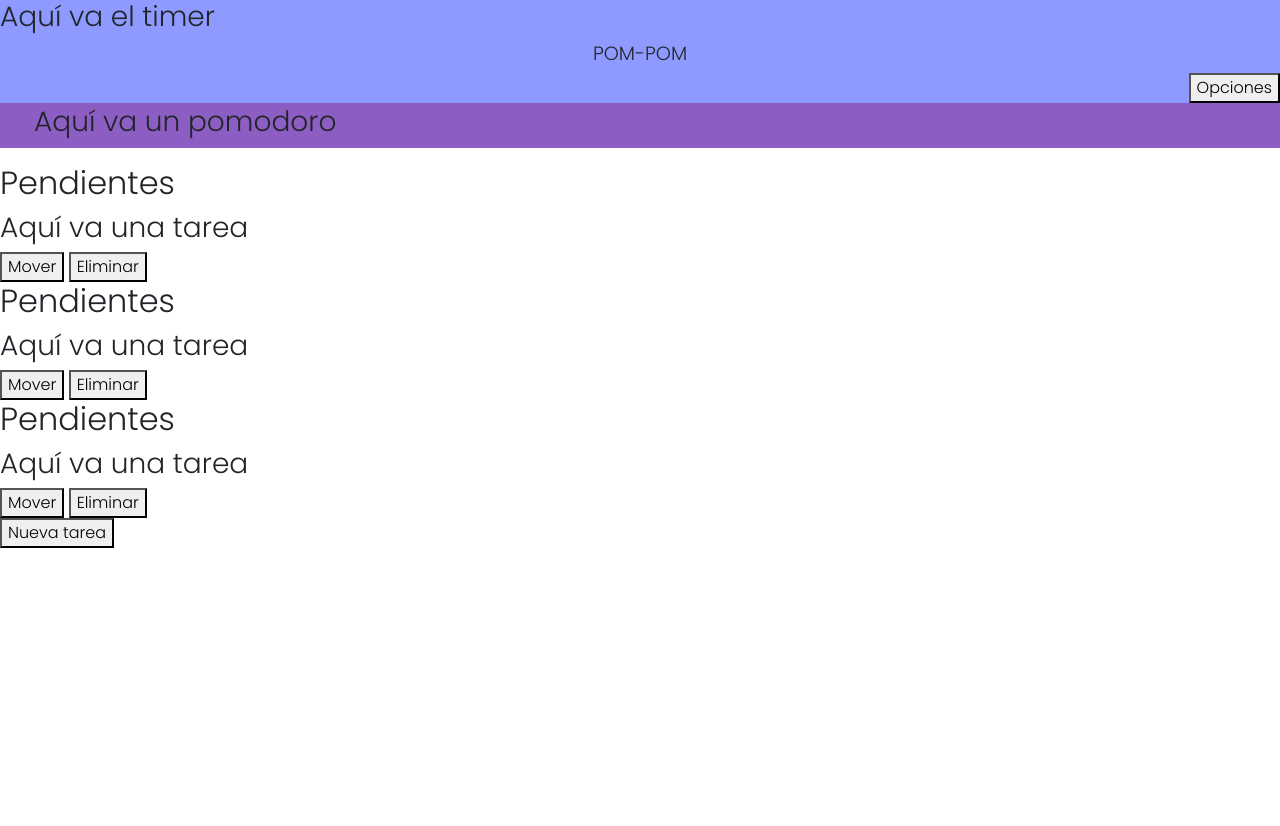
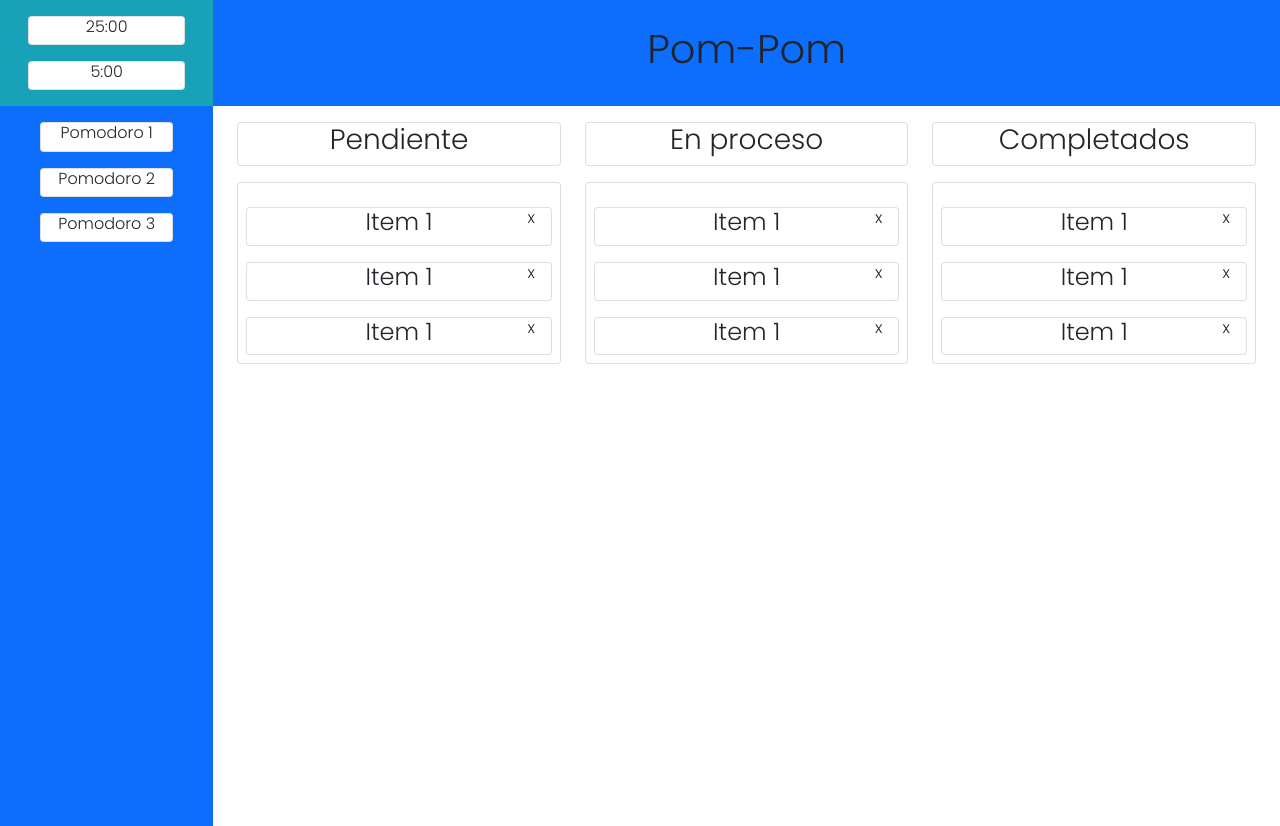
Before and after one commit to Salasian/Equipo-3-Agiles, a plain HTML site: page index.html in a window 1280 px wide. Before the commit the page ends 800 px from the top, so only its background shows below. Drawn offline with nearby package versions, Linux system fonts and the light colour scheme.

Commit message:
Avance perron

```diff
--- a/index.css
+++ b/index.css
@@ -3,144 +3,33 @@
 
 body {
     font-family: 'Poppins', sans-serif;
-}
-body h1 {
-    font-size:larger;
+    height: 100vh;
 }
 
-header {
-    list-style-type: none;
-    text-align: center;
-    margin: 0;
-    padding: 0;
-    overflow: hidden;
-    background-color: rgb(142, 154, 255);
+.bg-red {
+    background-color: red;
 }
 
-.temporizador{
-    text-align: left;
+.bg-green {
+    background-color: green;
 }
 
-.opciones{
-    text-align: right;
+.bg-blue {
+    background-color: blue;
 }
 
-.pomodoros{
-    list-style-type: none;
-    text-align: left;
-    border: black 1px;
-    overflow: hidden;
-    background-color: rgb(140, 94, 196);
+#timer-container{
+    position: absolute;
+    left: 1%;
+    display: flex;
+    flex-direction: column;
+    padding: 1rem;
 }
 
-UL.pomodoros LI
-{
-PADDING-RIGHT: 2px;
-DISPLAY: inline;
-PADDING-LEFT: 2px;
-FLOAT: left;
-PADDING-BOTTOM: 2px;
-WIDTH: 30%;
-PADDING-TOP: 2px
+.row{
+    margin: 0;
 }
 
-
-/* .opciones,
-.opciones:hover,
-.opciones:active
-  color: white;
-  text-shadow: 0 -1px 0 rgba(0, 0, 0, 0.25);
-  background-color: #007da7;
-  text-align: right;
-} */
-
-
-/* body {
-    font-family: 'Courier New', monospace;
-} */
-/*
-h1 {
-    color: rgb(0, 0, 0);
-    text-align: center;
+aside{
+    height: 90vh;
 }
-
-h3 {
-    color: rgb(0, 0, 0);
-    text-align: center;
-}
-
-header {
-    list-style-type: none;
-    margin: 0;
-    padding: 0;
-    overflow: hidden;
-    background-color: rgb(187, 132, 254);
-}
-
-lateral{
-    list-style-type: none;
-    margin: 0;
-    padding: 0;
-    overflow: hidden;
-    background-color: rgb(187, 132, 254);
-}
-
-html{
-height:100%;
-}
-main{
-width: 100%;
-height: auto;
-margin:0 auto;
-background: aliceblue;
-}
-.lateral{
-box-sizing: border-box;
-width: max(8%, 200px);
-display: inline-block;
-position: fixed; padding-top: 0px
-}
-.principal{
-margin-left: max(10%, 200px);
-padding: 0 20px;
-height: 100%;
-text-align: justify;
-background:white;
-}
-/*Hasta aquí ya tenemos un menu lateral fijo,
-ahora viene ponerlo bonito
-.lateral header{
-font-weight: bold;
-font-size: 1.5rem;
-text-align: center;
-border-bottom: 1px solid black;
-background: aqua
-}
-.lateral ul{
-list-style:none;
-padding-left:0;
-margin-top:0;
-}
-.lateral ul li{
-display:block;
-position: relative;
-padding: 10px 10px;
-margin-left:0;
-border-bottom:1px solid #060696
-}
-.lateral ul li a{
-color: black;
-text-decoration:none;
-}
-.lateral ul li a:after{
-content: ' ';
-position:absolute;
-width: 100%;
-height: 100%;
-top:0;
-left:0;
-}
-.lateral ul li:hover, .lateral ul li:hover a{
-background: blue;
-color: white;
-}
--- a/index.html
+++ b/index.html
@@ -1,107 +1,140 @@
 <!DOCTYPE html>
-<html lang="en">
+<html lang="es-mx">
+<head>
+  <meta charset="UTF-8">
+  <meta name="viewport" content="width=device-width, initial-scale=1.0">
+  <title>Pom-Pom</title>
+  <link rel="stylesheet" href="https://stackpath.bootstrapcdn.com/bootstrap/5.0.0-alpha1/css/bootstrap.min.css" integrity="sha384-r4NyP46KrjDleawBgD5tp8Y7UzmLA05oM1iAEQ17CSuDqnUK2+k9luXQOfXJCJ4I" crossorigin="anonymous">
+  <link rel="stylesheet" href="index.css">
+</head>
+<body>
 
-<head>
-  <meta charset="UTF-8" />
-  <meta http-equiv="X-UA-Compatible" content="IE=edge" />
-  <meta name="viewport" content="width=device-width, initial-scale=1.0" />
-  <link href="https://cdn.jsdelivr.net/npm/bootstrap@5.2.2/dist/css/bootstrap.min.css" rel="stylesheet"
-    integrity="sha384-Zenh87qX5JnK2Jl0vWa8Ck2rdkQ2Bzep5IDxbcnCeuOxjzrPF/et3URy9Bv1WTRi" crossorigin="anonymous" />
-  <link href="./index.css" rel = "stylesheet"/>
-  <title>Pom Pom </title>
-</head>
+  <nav class="row bg-primary">
+    <div class="col-md-2 bg-info">
+      <div class="card d-flex align-items-center justify-content-center m-3">
+        <h6>25:00</h6>
+      </div>
+      <div class="card d-flex align-items-center justify-content-center m-3">
+        <h6>5:00</h6>
+      </div>
+    </div>
+    <div class="col-md-10 d-flex align-items-center justify-content-center">
+      <h1>Pom-Pom</h1>
+    </div>
+  </nav>
 
-<body>
-  <!-- El cuerpo de la página -->
-  <hero>
-    <!-- NavBar con título settings y tiempo -->
-    <header>
-      <div class="temporizador">
-        <h3> Aquí va el timer </h3>
-      </div>
-      <div>
-        <nav>
-          <h1>
-            POM-POM
-          </h1>
-        </nav>
-      </div>
-      <nav class ="opciones">
-      <button>Opciones</button>
-      </nav>
-    </header>
-
-    <!-- Fin de NavBar con título settings y tiempo -->
-    <!-- Sidedbar de tableros -->
-
-    <aside>
-      <ul class="pomodoros">
-        <li class="pomodoro">
-          <h3> Aquí va un pomodoro </h3>
-        </li>
-      </ul>
-    </aside>
-    <!-- Fin de Sidedbar de tableros -->
-    <!-- Tablero con secciones de estados -->
-    <section>
-      <!-- Cuadro de estado Pendientes -->
-      <div id="tablero-pendientes">
-        <div class="titulo">
-          <h2> Pendientes </h2>
-        </div>
-        <div class = "tablero">
-          <div class = "tarea">
-            <h3> Aquí va una tarea</h3>
-            <div class = "botones">
-              <button id ="mover"> Mover </button>
-              <button id = "eliminar"> Eliminar </button>
+  <div class="row">
+    <aside class="col-md-2 bg-primary">
+      <div class="container">
+        <div class="row">
+          <div class="col-12">
+            <div class="card mt-3 align-items-center">
+              <h6>Pomodoro 1</h6>
             </div>
-          </div>
-        </div>
-      </ul>
-      <!--Fin de Cuadro de estado Pendientes -->
-
-      <!-- Cuadro de estado En progreso -->
-      <div id="tablero-proceso">
-        <div class="titulo">
-          <h2> Pendientes </h2>
-        </div>
-        <div class = "tablero">
-          <div class = "tarea">
-            <h3> Aquí va una tarea</h3>
-            <div class = "botones">
-              <button id ="mover"> Mover </button>
-              <button id = "eliminar"> Eliminar</button>
+            <div class="card mt-3 align-items-center">
+              <h6>Pomodoro 2</h6>
+            </div>
+            <div class="card mt-3 align-items-center">
+              <h6>Pomodoro 3</h6>
             </div>
           </div>
         </div>
       </div>
-      <!--Fin de Cuadro de estado En progreso -->
-
-      <!-- Cuadro de estado Terminados -->
-      <div id="tablero-terminados">
-        <div class="titulo">
-          <h2> Pendientes </h2>
+    </aside>
+    <section class="col-md-10">
+      <div class="row mt-3">
+        <div class="col-4">
+          <div class="list-container">
+            <div class="list-title card d-flex justify-content-center align-items-center">
+              <h3>Pendiente</h3>
+            </div>
+            <div class="list mt-3 card">
+              <div class="task m-2">
+                <div class="list-item card d-flex flex-column justify-content-center align-items-center mt-3">
+                  <div class="item">
+                    <h6 style="position:absolute; right:1rem;">x</h6>
+                  </div>
+                  <h4>Item 1</h4>
+                </div>
+                <div class="list-item card d-flex flex-column justify-content-center align-items-center mt-3">
+                  <div class="item">
+                    <h6 style="position:absolute; right:1rem;">x</h6>
+                  </div>
+                  <h4>Item 1</h4>
+                </div>
+                <div class="list-item card d-flex flex-column justify-content-center align-items-center mt-3">
+                  <div class="item">
+                    <h6 style="position:absolute; right:1rem;">x</h6>
+                  </div>
+                  <h4>Item 1</h4>
+                </div>
+              </div>
+            </div>
+          </div>
         </div>
-        <div class = "tablero">
-          <div class = "tarea">
-            <h3> Aquí va una tarea</h3>
-            <div class = "botones">
-              <button id ="mover"> Mover </button>
-              <button id = "eliminar"> Eliminar </button>
+        <div class="col-4">
+          <div class="list-container">
+            <div class="list-title card d-flex justify-content-center align-items-center">
+              <h3>En proceso</h3>
+            </div>
+            <div class="list mt-3 card">
+              <div class="task m-2">
+                <div class="list-item card d-flex flex-column justify-content-center align-items-center mt-3">
+                  <div class="item">
+                    <h6 style="position:absolute; right:1rem;">x</h6>
+                  </div>
+                  <h4>Item 1</h4>
+                </div>
+                <div class="list-item card d-flex flex-column justify-content-center align-items-center mt-3">
+                  <div class="item">
+                    <h6 style="position:absolute; right:1rem;">x</h6>
+                  </div>
+                  <h4>Item 1</h4>
+                </div>
+                <div class="list-item card d-flex flex-column justify-content-center align-items-center mt-3">
+                  <div class="item">
+                    <h6 style="position:absolute; right:1rem;">x</h6>
+                  </div>
+                  <h4>Item 1</h4>
+                </div>
+              </div>
+            </div>
+          </div>
+        </div>
+        <div class="col-4">
+          <div class="list-container">
+            <div class="list-title card d-flex justify-content-center align-items-center">
+              <h3>Completados</h3>
+            </div>
+            <div class="list mt-3 card">
+              <div class="task m-2">
+                <div class="list-item card d-flex flex-column justify-content-center align-items-center mt-3">
+                  <div class="item">
+                    <h6 style="position:absolute; right:1rem;">x</h6>
+                  </div>
+                  <h4>Item 1</h4>
+                </div>
+                <div class="list-item card d-flex flex-column justify-content-center align-items-center mt-3">
+                  <div class="item">
+                    <h6 style="position:absolute; right:1rem;">x</h6>
+                  </div>
+                  <h4>Item 1</h4>
+                </div>
+                <div class="list-item card d-flex flex-column justify-content-center align-items-center mt-3">
+                  <div class="item">
+                    <h6 style="position:absolute; right:1rem;">x</h6>
+                  </div>
+                  <h4>Item 1</h4>
+                </div>
+              </div>
             </div>
           </div>
         </div>
       </div>
-      <!--Fin de Cuadro de estado Terminados -->
 
-      <button id ="nueva-tarea"> Nueva tarea </button>
     </section>
-    <!-- Fin de Tablero con secciones de estados -->
-  </hero>
-  <script src="https://cdn.jsdelivr.net/npm/bootstrap@5.2.2/dist/js/bootstrap.min.js"
-    integrity="sha384-IDwe1+LCz02ROU9k972gdyvl+AESN10+x7tBKgc9I5HFtuNz0wWnPclzo6p9vxnk"
-    crossorigin="anonymous"></script>
+  </div>
+  <script src="https://cdn.jsdelivr.net/npm/popper.js@1.16.0/dist/umd/popper.min.js" integrity="sha384-Q6E9RHvbIyZFJoft+2mJbHaEWldlvI9IOYy5n3zV9zzTtmI3UksdQRVvoxMfooAo" crossorigin="anonymous"></script>
+  <script src="https://stackpath.bootstrapcdn.com/bootstrap/5.0.0-alpha1/js/bootstrap.min.js" integrity="sha384-oesi62hOLfzrys4LxRF63OJCXdXDipiYWBnvTl9Y9/TRlw5xlKIEHpNyvvDShgf/" crossorigin="anonymous"></script>
 </body>
-
 </html>
```
